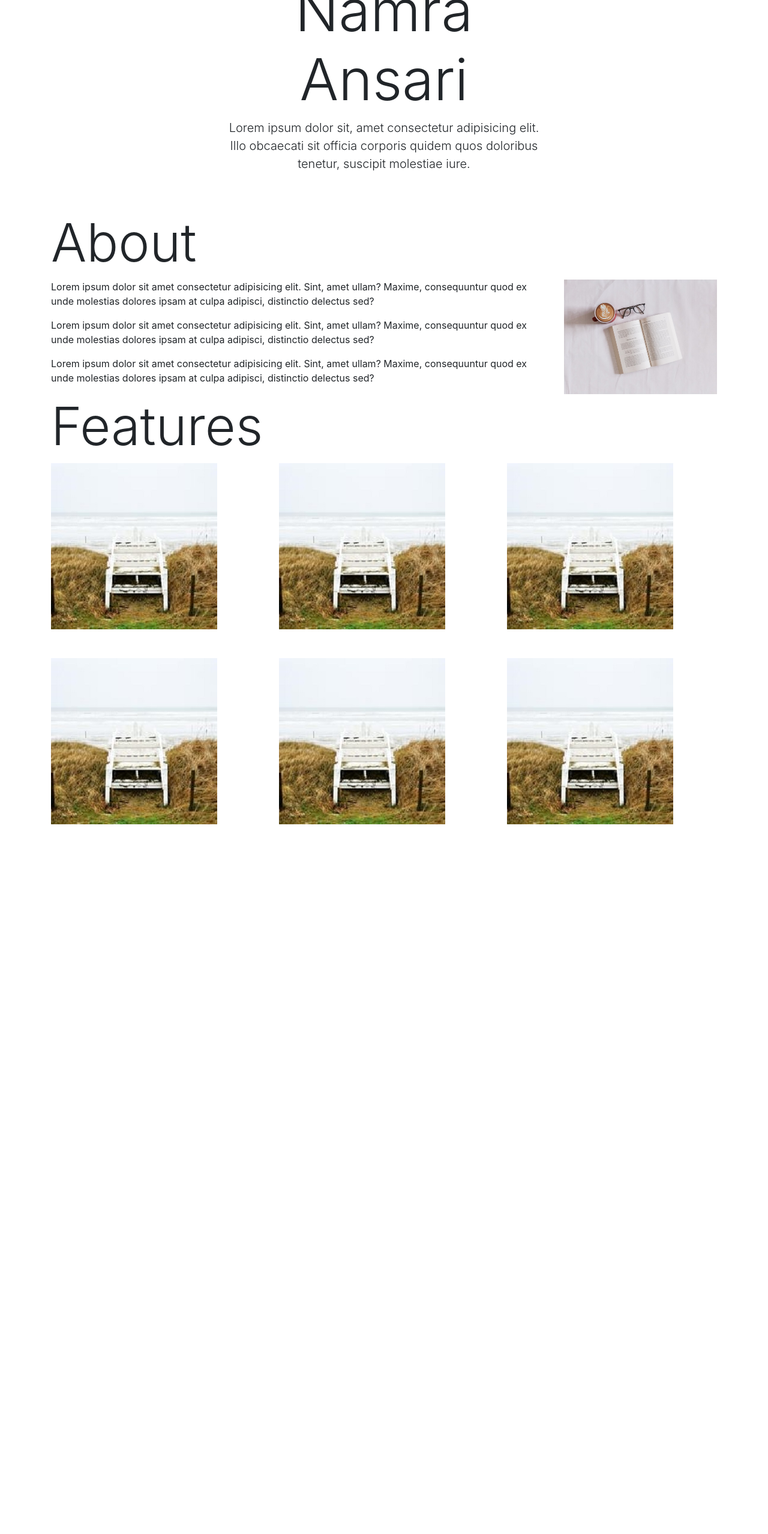
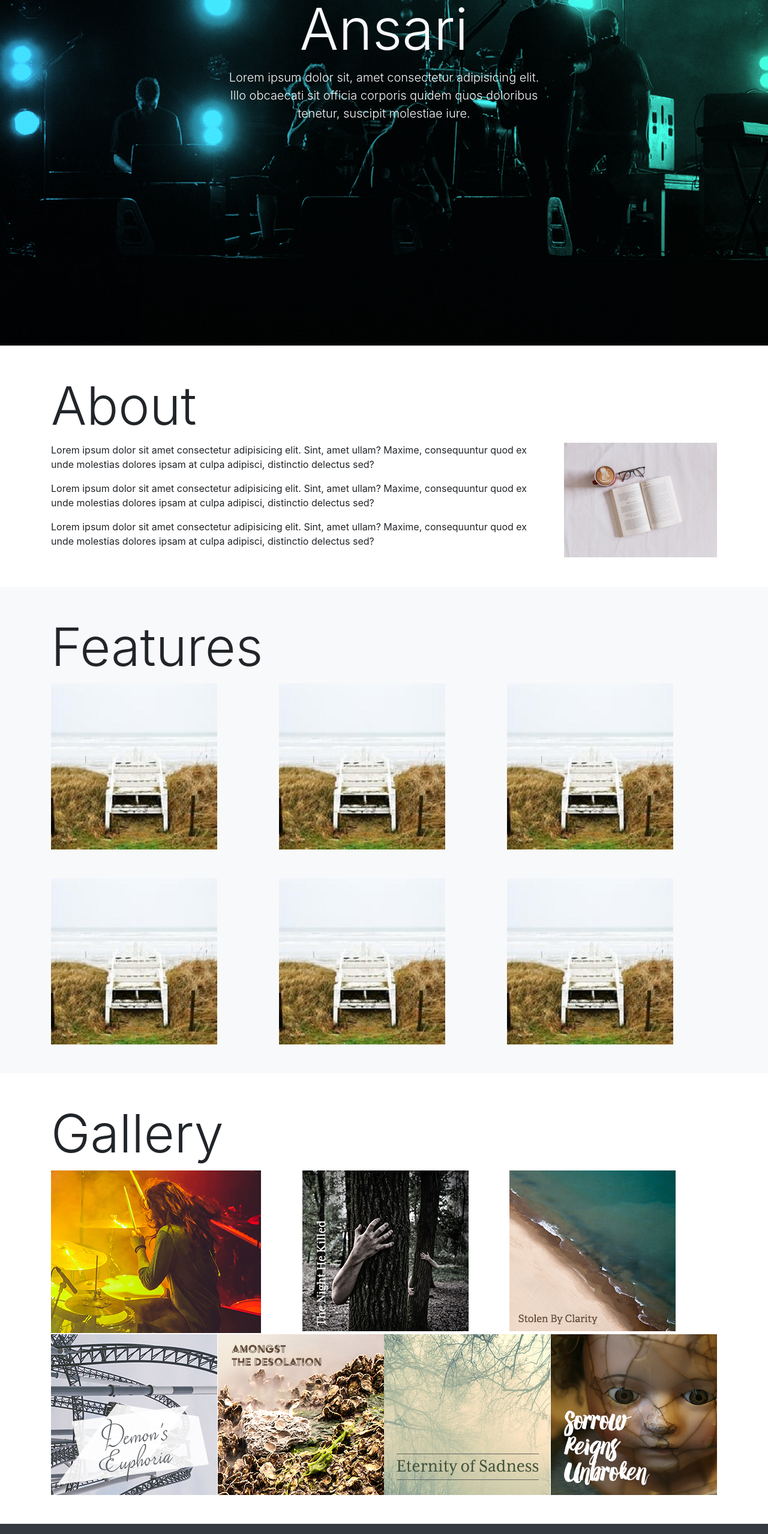
Before and after one commit to NamraAnsari/NamraAnsari.github.io, a plain HTML site: page bootstrap/index.html in a window 1280 px wide. Shown: the part 240-2797 px from the top of the page at 60% size. Before the commit the page ends 1662 px from the top, so only its background shows below. Drawn offline with nearby package versions, Linux system fonts and the light colour scheme.

Commit message:
Bootstrap-Session( 2nd half)

```diff
--- a/bootstrap/index.html
+++ b/bootstrap/index.html
@@ -28,12 +28,13 @@
               <a class="nav-link" href="#features">Features</a>
             </li>
             <li class="nav-item">
-              <a class="nav-link disabled" href="#" tabindex="-1" aria-disabled="true">Disabled</a>
+              <a class="nav-link" href="#gallery">Gallery</a>
             </li>
           </ul>
         </div>
       </nav>
-      <div class="hero text-center" style="margin-top: 100px; padding-top: 100px;">
+      <section id="home" class="bg">
+        <div class="hero text-center text-light" style="margin-top: 1rem; padding-top: 100px; height: 100vh;">
           <div class="container" >
               <div class="row justify-content-center">
                 <div class="col-sm-6">
@@ -43,7 +44,9 @@
             </div>
           </div>
     </div>
-    <section id="about" class="pt-5">
+      </section>
+
+    <section id="about" class="py-5">
         <div class="container">
             <h2 class="display-2">About</h2>
             <div class="row">
@@ -61,7 +64,7 @@
             </div>
         </div>
     </section>
-    <section id="features">
+    <section id="features" class="pt-5 bg-light">
         <div class="container">
             <h2 class="display-2">Features</h2>
             <div class="row">
@@ -83,8 +86,68 @@
                 <div class="col-lg-4 col-md-6 mx-auto mb-5 justify-content-center">
                     <img src="img/features.jpg" alt="" class="image-fluid">
                 </div>
+              </div>
         </div>
     </section>
+    <section id="gallery">
+      <div class="container py-5">
+        <h2 class="display-2">Gallery</h2>
+        <!-- <div class="clearfix">
+          <div class="float-left">
+            <p>Lorem ipsum, dolor sit amet consectetur adipisicing elit. Praesentium dolore, illo quas quae officiis nam facere nisi excepturi, est neque soluta optio eligendi modi mollitia.</p>
+          </div>
+          <div class="float-right">
+            <p>Lorem ipsum, dolor sit amet consectetur adipisicing elit. Praesentium dolore, illo quas quae officiis nam facere nisi excepturi, est neque soluta optio eligendi modi mollitia.</p>
+          </div>
+          <button class="btn btn-primary float-right" style="width: 50%;">Button-1</button>
+          <button class="btn btn-primary float-right" style="width: 50%;">Button-2</button>
+        </div> -->
+        <div class="d-flex flex-wrap">
+          <div class="flex-fill">
+            <img src="img/drummer.jpg" alt="">
+
+          </div>
+          <div class="flex-fill">
+            <img src="img/album-05.jpg" alt="">
+
+          </div>
+          <div class="flex-fill">
+            <img src="img/album-06.jpg" alt="">
+
+          </div>
+          <div class="flex-fill">
+            <img src="img/album-04.jpg" alt="">
+
+          </div>
+          <div class="flex-fill">
+            <img src="img/album-03.jpg" alt="">
+
+          </div>
+          <div class="flex-fill">
+            <img src="img/album-02.jpg" alt="">
+
+          </div>
+          <div class="flex-fill">
+            <img src="img/album-01.jpg" alt="">
+
+          </div>
+        </div>
+      </div>
+    </section>
+    <section class="footer bg-dark text-light">
+      <div class="container text-center py-5">
+        <small>Lorem ipsum, dolor sit amet consectetur adipisicing.</small>
+      </div>
+    </section>
+
+    <style>
+      .bg{
+        background-image: url("img/hero-bg.jpg");
+        background-position: center;
+        background-repeat: no-repeat;
+        background-size: cover;
+      }
+    </style>
     <!-- Optional JavaScript -->
     <!-- jQuery first, then Popper.js, then Bootstrap JS -->
     <script src="https://code.jquery.com/jquery-3.4.1.slim.min.js" integrity="sha384-J6qa4849blE2+poT4WnyKhv5vZF5SrPo0iEjwBvKU7imGFAV0wwj1yYfoRSJoZ+n" crossorigin="anonymous"></script>
```
Also changed, not shown: bootstrap/img/about-bg.jpg (added), bootstrap/img/album-01.jpg (added), bootstrap/img/album-02.jpg (added), bootstrap/img/album-03.jpg (added), bootstrap/img/album-04.jpg (added), bootstrap/img/album-05.jpg (added), bootstrap/img/album-06.jpg (added), bootstrap/img/drummer.jpg (added), bootstrap/img/guitar.jpg (added), bootstrap/img/hero-bg.jpg (added), bootstrap/img/parallax image.jpg (added), bootstrap/img/show-image-02.jpg (added), bootstrap/img/show-image-03.jpg (added), bootstrap/img/show-image-04.jpg (added), 1 more files.
